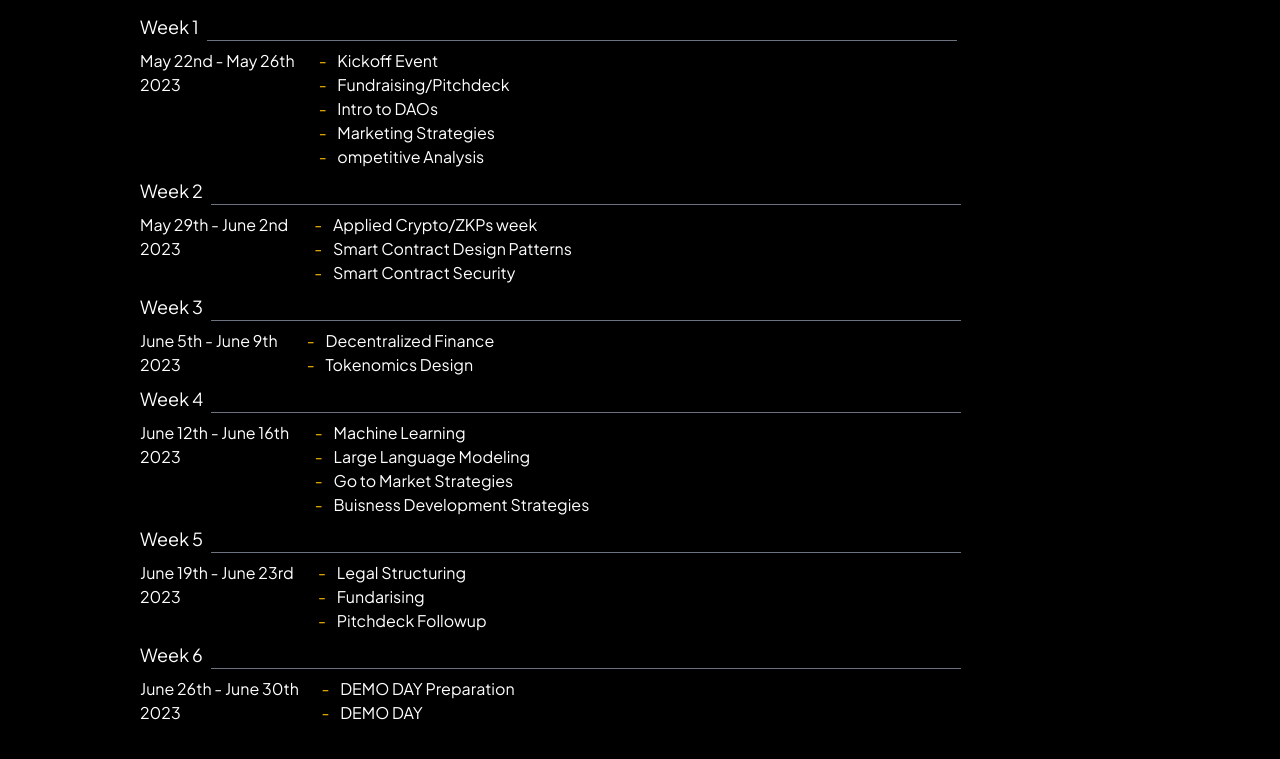
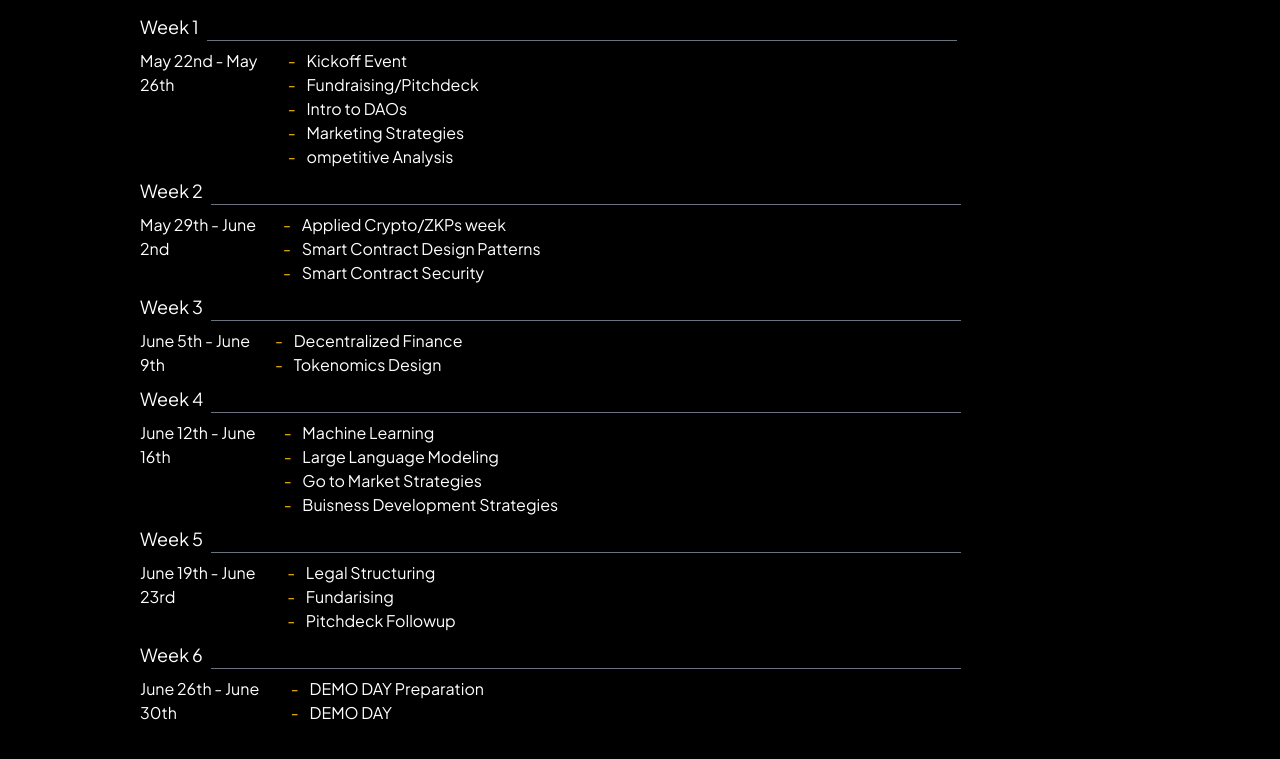
Before and after one commit to chainhubfoundation/csl, a website: page scheldue.html in a window 1280 px wide. Shown: the part 201-960 px from the top of the page. Drawn offline with Linux system fonts and the light colour scheme.

Commit message:
Update scheldue.html

```diff
--- a/scheldue.html
+++ b/scheldue.html
@@ -60,7 +60,7 @@ This is a rough schedule for the program this summer. A more detailed schedule w
         </div>
         <div class="flex py-2">
           <p>
-May 22nd - May 26th 2023          </p>
+May 22nd - May 26th           </p>
           <div class="px-2"></div>
           <ul class="w-full">
             <li class="space-x-2"><span class="text-[#FFC000]">-</span> <span> Kickoff Event </span> </li>
@@ -78,7 +78,7 @@ May 22nd - May 26th 2023          </p>
         </div>
         <div class="flex py-2">
           <p>
-May 29th - June 2nd 2023          </p>
+May 29th - June 2nd           </p>
           <div class="px-2"></div>
           <ul class="w-full">
             <li class="space-x-2"><span class="text-[#FFC000]">-</span> <span> Applied Crypto/ZKPs week</span> </li>
@@ -95,7 +95,7 @@ May 29th - June 2nd 2023          </p>
         </div>
         <div class="flex py-2">
           <p>
-June 5th - June 9th 2023         </p>
+June 5th - June 9th          </p>
           <div class="px-2"></div>
           <ul class="w-full">
             <li class="space-x-2"><span class="text-[#FFC000]">-</span> <span> Decentralized Finance </span> </li>
@@ -111,7 +111,7 @@ June 5th - June 9th 2023         </p>
         </div>
         <div class="flex py-2">
           <p>
-June 12th - June 16th 2023          </p>
+June 12th - June 16th           </p>
           <div class="px-2"></div>
           <ul class="w-full">
             <li class="space-x-2"><span class="text-[#FFC000]">-</span> <span> Machine Learning</span> </li>
@@ -129,7 +129,7 @@ June 12th - June 16th 2023          </p>
         </div>
         <div class="flex py-2">
           <p>
-June 19th - June 23rd     2023     </p>
+June 19th - June 23rd          </p>
           <div class="px-2"></div>
           <ul class="w-full">
             <li class="space-x-2"><span class="text-[#FFC000]">-</span> <span> Legal Structuring</span> </li>
@@ -145,7 +145,7 @@ June 19th - June 23rd     2023     </p>
         </div>
         <div class="flex py-2">
           <p>
-June 26th - June 30th 2023
+June 26th - June 30th
           </p>
           <div class="px-2"></div>
           <ul class="w-full">
```
